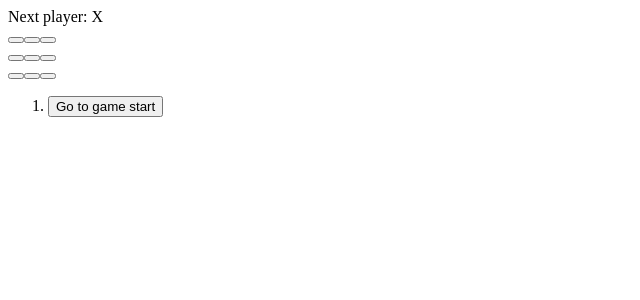
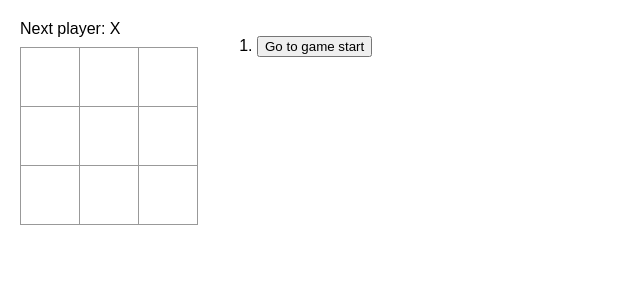
Before and after one commit to lilyrsun/my-react-app, a React (Vite) app: page / in a window 1280 px wide. Shown: the top 300 px of the page, without its empty margins (0-640 px from the left). Built offline with nearby package versions, Linux system fonts and the light colour scheme.

Commit message:
added some basic css to make game easier to play/see

```diff
--- a/src/App.css
+++ b/src/App.css
@@ -1,184 +1,35 @@
-/* .counter {
-  font-size: 16px;
-  padding: 5px 10px;
-  border-radius: 5px;
-  color: var(--accent);
-  background: var(--accent-bg);
-  border: 2px solid transparent;
-  transition: border-color 0.3s;
-  margin-bottom: 24px;
-
-  &:hover {
-    border-color: var(--accent-border);
-  }
-  &:focus-visible {
-    outline: 2px solid var(--accent);
-    outline-offset: 2px;
-  }
+* {
+  box-sizing: border-box;
 }
 
-.hero {
-  position: relative;
-
-  .base,
-  .framework,
-  .vite {
-    inset-inline: 0;
-    margin: 0 auto;
-  }
-
-  .base {
-    width: 170px;
-    position: relative;
-    z-index: 0;
-  }
-
-  .framework,
-  .vite {
-    position: absolute;
-  }
-
-  .framework {
-    z-index: 1;
-    top: 34px;
-    height: 28px;
-    transform: perspective(2000px) rotateZ(300deg) rotateX(44deg) rotateY(39deg)
-      scale(1.4);
-  }
-
-  .vite {
-    z-index: 0;
-    top: 107px;
-    height: 26px;
-    width: auto;
-    transform: perspective(2000px) rotateZ(300deg) rotateX(40deg) rotateY(39deg)
-      scale(0.8);
-  }
+body {
+  font-family: sans-serif;
+  margin: 20px;
 }
 
-#center {
-  display: flex;
-  flex-direction: column;
-  gap: 25px;
-  place-content: center;
-  place-items: center;
-  flex-grow: 1;
-
-  @media (max-width: 1024px) {
-    padding: 32px 20px 24px;
-    gap: 18px;
-  }
+.square {
+  background: #fff;
+  border: 1px solid #999;
+  float: left;
+  font-size: 24px;
+  font-weight: bold;
+  height: 60px;
+  width: 60px;
+  margin-right: -1px;
+  margin-top: -1px;
 }
 
-#next-steps {
-  display: flex;
-  border-top: 1px solid var(--border);
-  text-align: left;
-
-  & > div {
-    flex: 1 1 0;
-    padding: 32px;
-    @media (max-width: 1024px) {
-      padding: 24px 20px;
-    }
-  }
-
-  .icon {
-    margin-bottom: 16px;
-    width: 22px;
-    height: 22px;
-  }
-
-  @media (max-width: 1024px) {
-    flex-direction: column;
-    text-align: center;
-  }
+.board-row:after {
+  clear: both;
+  content: '';
+  display: table;
 }
 
-#docs {
-  border-right: 1px solid var(--border);
-
-  @media (max-width: 1024px) {
-    border-right: none;
-    border-bottom: 1px solid var(--border);
-  }
+.status {
+  margin-bottom: 10px;
 }
 
-#next-steps ul {
-  list-style: none;
-  padding: 0;
+.game {
   display: flex;
-  gap: 8px;
-  margin: 32px 0 0;
-
-  .logo {
-    height: 18px;
-  }
-
-  a {
-    color: var(--text-h);
-    font-size: 16px;
-    border-radius: 6px;
-    background: var(--social-bg);
-    display: flex;
-    padding: 6px 12px;
-    align-items: center;
-    gap: 8px;
-    text-decoration: none;
-    transition: box-shadow 0.3s;
-
-    &:hover {
-      box-shadow: var(--shadow);
-    }
-    .button-icon {
-      height: 18px;
-      width: 18px;
-    }
-  }
-
-  @media (max-width: 1024px) {
-    margin-top: 20px;
-    flex-wrap: wrap;
-    justify-content: center;
-
-    li {
-      flex: 1 1 calc(50% - 8px);
-    }
-
-    a {
-      width: 100%;
-      justify-content: center;
-      box-sizing: border-box;
-    }
-  }
+  gap: 20px;
 }
-
-#spacer {
-  height: 88px;
-  border-top: 1px solid var(--border);
-  @media (max-width: 1024px) {
-    height: 48px;
-  }
-}
-
-.ticks {
-  position: relative;
-  width: 100%;
-
-  &::before,
-  &::after {
-    content: '';
-    position: absolute;
-    top: -4.5px;
-    border: 5px solid transparent;
-  }
-
-  &::before {
-    left: 0;
-    border-left-color: var(--border);
-  }
-  &::after {
-    right: 0;
-    border-right-color: var(--border);
-  }
-} */
--- a/src/App.jsx
+++ b/src/App.jsx
@@ -1,4 +1,5 @@
 import { useState } from 'react';
+import './App.css';
 
 function Square({ value, onSquareClick }) {
   return (
```
